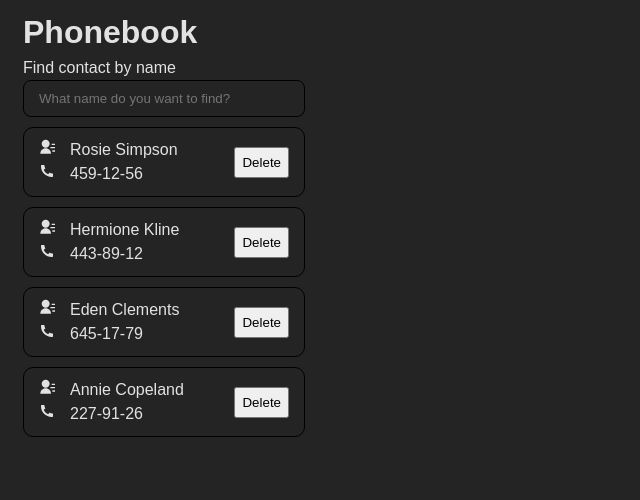
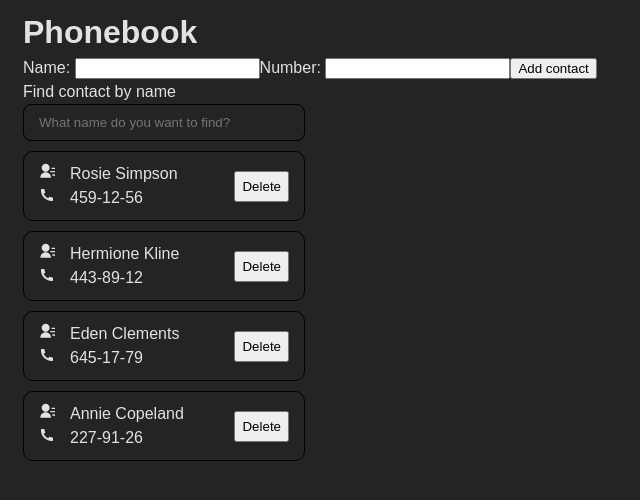
Before and after one commit to Dmytro-Tr/goit-react-hw-03, a React (Vite) app: page / in a window 1280 px wide. Shown: the top 500 px of the page, without its empty margins (0-640 px from the left). Built offline with nearby package versions, Linux system fonts and the light colour scheme.

Commit message:
Step 3 Done, Yahoo!

```diff
--- a/package.json
+++ b/package.json
@@ -10,10 +10,13 @@
     "preview": "vite preview"
   },
   "dependencies": {
+    "formik": "^2.4.6",
     "modern-normalize": "^3.0.1",
+    "nanoid": "^5.0.9",
     "react": "^18.3.1",
     "react-dom": "^18.3.1",
-    "react-icons": "^5.4.0"
+    "react-icons": "^5.4.0",
+    "yup": "^1.6.1"
   },
   "devDependencies": {
     "@eslint/js": "^9.15.0",
--- a/src/App.jsx
+++ b/src/App.jsx
@@ -2,6 +2,8 @@ import React, { useEffect, useState } from "react";
 import ContactForm from "./components/ContactForm/ContactForm";
 import SearchBox from "./components/SearchBox/SearchBox";
 import ContactList from "./components/ContactList/ContactList";
+import { nanoid } from "nanoid";
+import { number } from "yup";
 
 const App = () => {
   const testContacts = [
@@ -16,29 +18,37 @@ const App = () => {
     return savedContacts ? JSON.parse(savedContacts) : testContacts;
   });
 
-  const [filter, setFilter] = useState("");
-
+  const [filterCont, setFilterCont] = useState("");
+  // збереження даних в локальне сховище кожний раз, коли змінюється стейт contacts
   useEffect(() => {
     if (contacts.length > 0) {
       localStorage.setItem("contacts", JSON.stringify(contacts));
     }
     [contacts];
   });
-
+  // Фільтрований список контактів
   const filteredContacts = contacts.filter((contact) =>
-    contact.name.toLowerCase().includes(filter.toLowerCase())
+    contact.name.toLowerCase().includes(filterCont.toLowerCase())
   );
-
+  // Обробник зміни в полі пошуку
   const handleFilteredContacts = (evt) => {
-    setFilter(evt.target.value);
+    setFilterCont(evt.target.value);
+  };
+  //Додавання контакта
+  const addContact = (values, actions) => {
+    setContacts((prevContact) => [
+      ...prevContact,
+      { id: nanoid(), name: values.name, number: values.number },
+    ]);
+    actions.resetForm();
   };
 
   return (
     <div>
       <h1>Phonebook</h1>
-      <ContactForm />
+      <ContactForm addContact={addContact} />
       <SearchBox
-        value={filter}
+        value={filterCont}
         onFilter={handleFilteredContacts}
       />
       <ContactList contacts={filteredContacts} />
--- a/src/components/ContactForm/ContactForm.jsx
+++ b/src/components/ContactForm/ContactForm.jsx
@@ -1,5 +1,55 @@
-const ContactForm = () => {
-  return <div></div>;
+import { ErrorMessage, Field, Form, Formik } from "formik";
+import { useId } from "react";
+import * as Yup from "yup";
+
+const ContactForm = ({ addContact }) => {
+  const nameId = useId();
+  const numberId = useId();
+
+  const feedbackSchema = Yup.object().shape({
+    name: Yup.string()
+      .min(3, "Мінімум 3 символи!")
+      .max(50, "Максимум 50 символів!")
+      .required("Обов'язково введить Ваше ім'я!"),
+    number: Yup.string()
+      .min(3, "Мінімум 3 символи!")
+      .max(50, "Максимум 50 символів!")
+      .required("Обов'язково введить Ваш номер телефона!"),
+  });
+
+  return (
+    <Formik
+      initialValues={{ name: "", number: "", id: "" }}
+      onSubmit={addContact}
+      validationSchema={feedbackSchema}
+    >
+      <Form>
+        <label htmlFor={nameId}>Name: </label>
+        <Field
+          type="text"
+          name="name"
+          id={nameId}
+        />
+        <ErrorMessage
+          name="name"
+          component="span"
+        />
+
+        <label htmlFor={numberId}>Number: </label>
+        <Field
+          type="tel"
+          name="number"
+          id={numberId}
+        />
+        <ErrorMessage
+          name="number"
+          component="span"
+        />
+
+        <button type="submit">Add contact</button>
+      </Form>
+    </Formik>
+  );
 };
 
 export default ContactForm;
```
Also changed, not shown: 1 other file (tests, documents, lock files or other folders).
